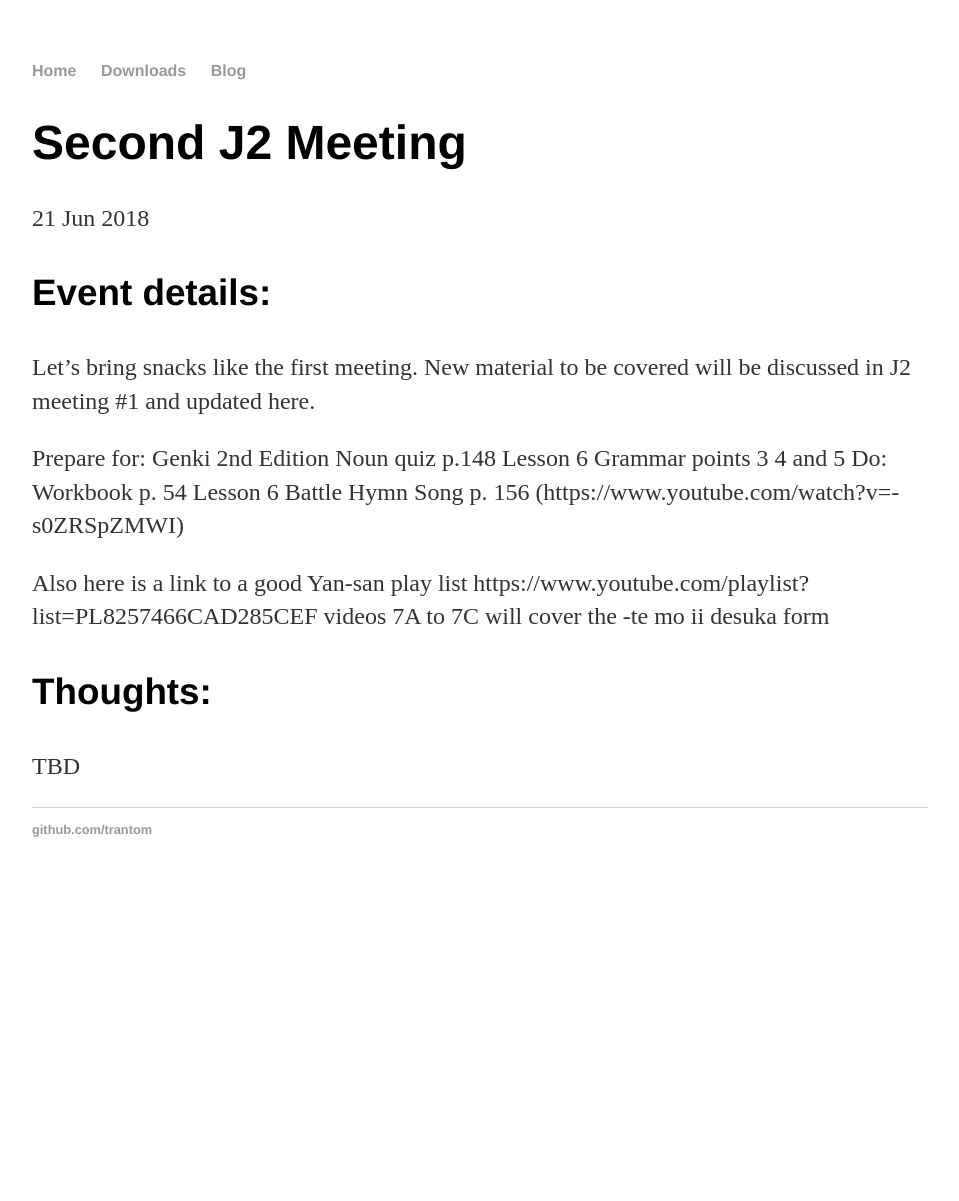
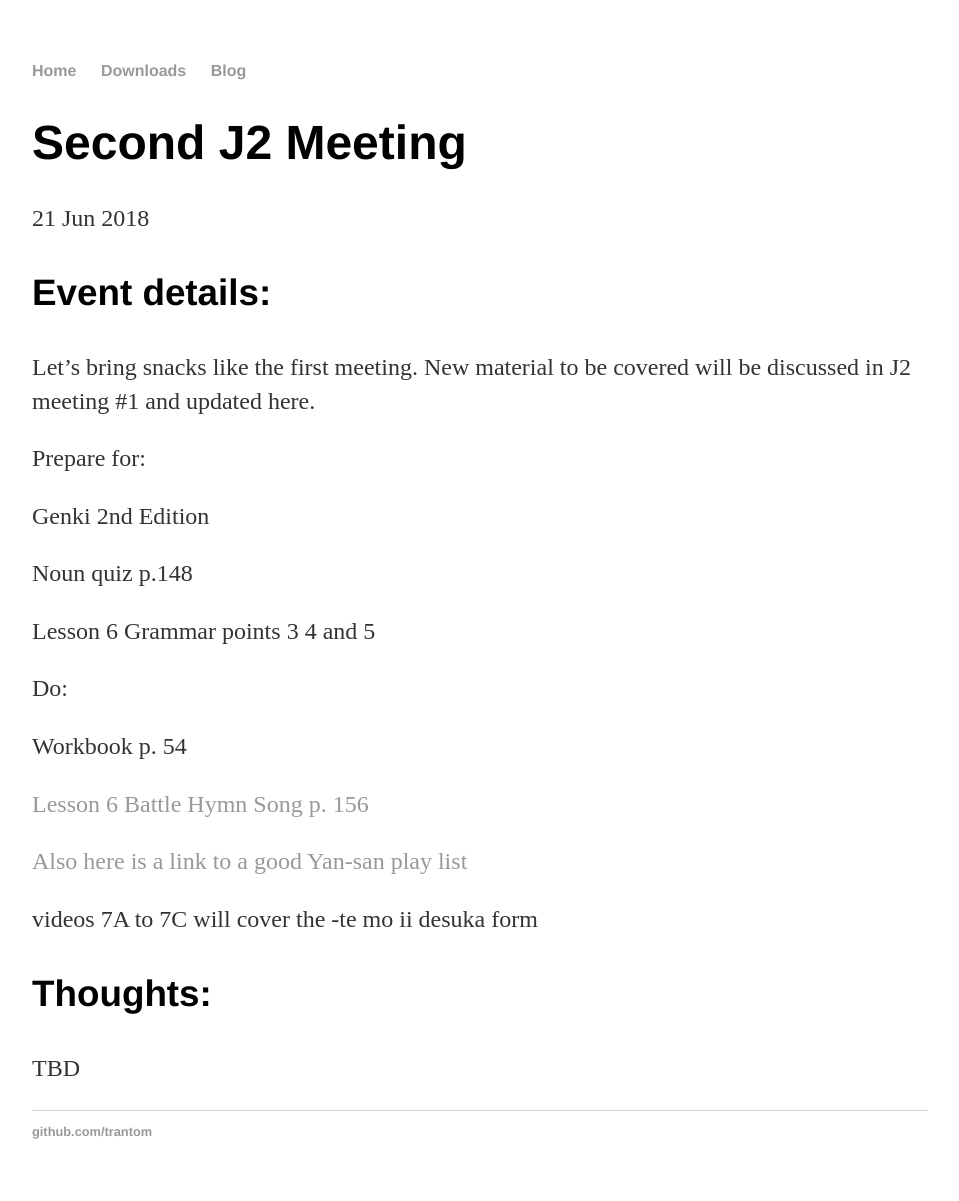
Before and after one commit to trantom/sawada-sensei-no-ato, a Jekyll site: the page built from _posts/2018-06-21-student-j2-meeting-2.md, in a window 1280 px wide. Shown: the whole page, without its empty margins (160-1119 px from the left). Built offline with Jekyll 4.4.1, drawn with Linux system fonts in a browser that asks for light colours; before the commit the page ends 900 px from its top, so only the background shows below that.

Commit message:
changed formatting, generate links

```diff
--- a/_posts/2018-06-21-student-j2-meeting-2.md
+++ b/_posts/2018-06-21-student-j2-meeting-2.md
@@ -10,16 +10,22 @@ Let's bring snacks like the first meeting.
 New material to be covered will be discussed in J2 meeting #1 and updated here.
 
 Prepare for:
+
 Genki 2nd Edition
+
 Noun quiz p.148
+
 Lesson 6 Grammar points 3 4 and 5
+
 Do:
+
 Workbook p. 54
-Lesson 6 Battle Hymn Song p. 156 (https://www.youtube.com/watch?v=-s0ZRSpZMWI)
+
+[Lesson 6 Battle Hymn Song p. 156](https://www.youtube.com/watch?v=-s0ZRSpZMWI)
 
 
-Also here is a link to a good Yan-san play list
-https://www.youtube.com/playlist?list=PL8257466CAD285CEF
+[Also here is a link to a good Yan-san play list](https://www.youtube.com/playlist?list=PL8257466CAD285CEF)
+
 videos 7A to 7C will cover the -te mo ii desuka form
 
 ### Thoughts:
```
